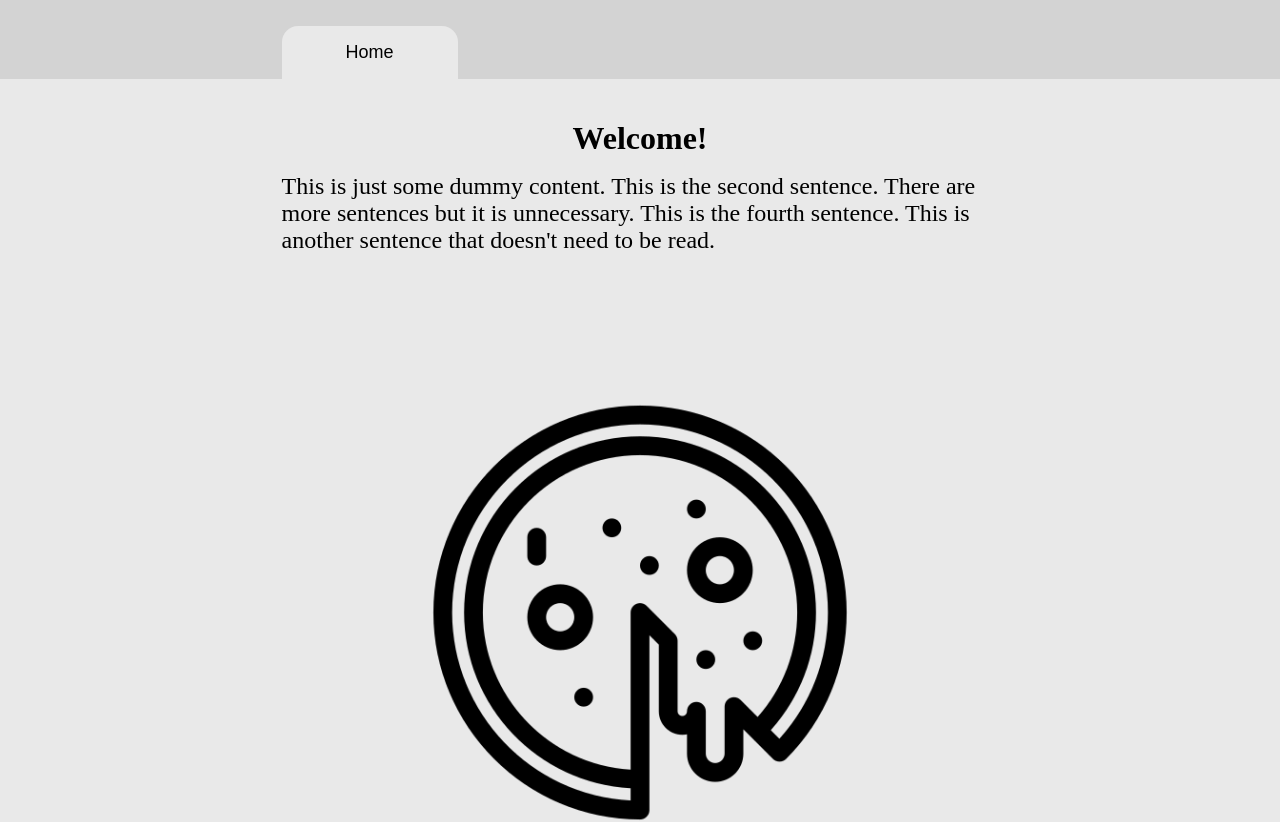
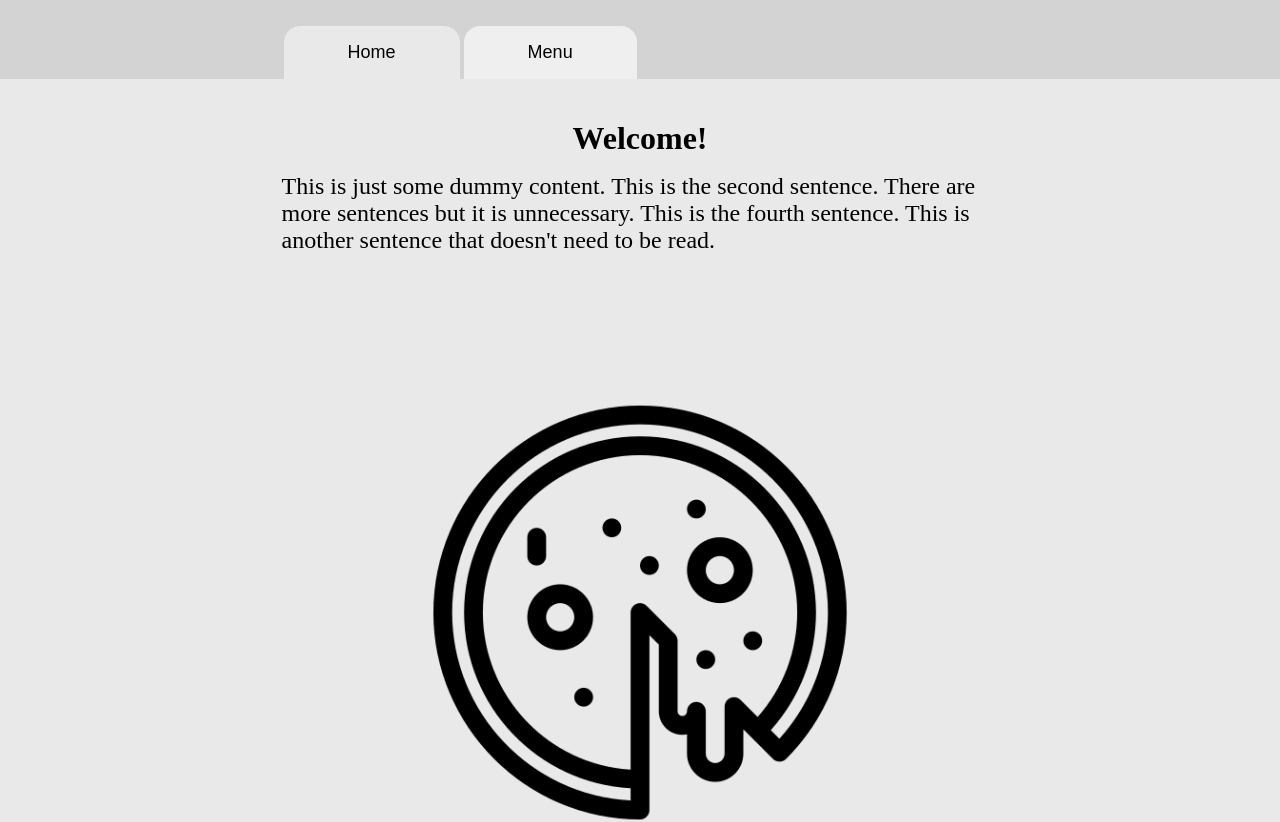
Before and after one commit to Xauzu/odin-restaurant-page, a website built with webpack: page dist/index.html in a window 1280 px wide. Shown: the top 822 px of the page. Built offline with nearby package versions, Linux system fonts and the light colour scheme.

Commit message:
Add menu page

```diff
--- a/src/index.js
+++ b/src/index.js
@@ -1,6 +1,6 @@
 import './style.css'
 import home, { homeTab } from './home'
-import menu from './menu'
+import menu, { menuTab } from './menu'
 import about from './about'
 
 const contentDiv = document.querySelector('#content');
@@ -17,12 +17,14 @@ const pageTabs = () => {
 
     // Home Tab, Default
     if (homeTab()) {
-        let hTab = () => homeTab(loadPage(home()));
-        let newTab = hTab();
+        let newTab = homeTab();
         newTab.classList.add('active');
         menuBar.appendChild(newTab);
     }
     barContainer.appendChild(menuBar);
+
+    // Menu Tab
+    if (menuTab()) menuBar.appendChild(menuTab());
 
     return barContainer;
 }
--- a/src/menu.js
+++ b/src/menu.js
@@ -1,4 +1,5 @@
 import pizza from './pizza.png';
+import { loadPage } from './index';
 
 export default function menu() {
     let contentBody = document.createElement('div')
@@ -23,5 +24,8 @@ export function menuTab() {
     let tab = document.createElement('button');
     tab.textContent = "Menu";
     tab.classList.add('tabButton', 'menuButton');
+    tab.addEventListener('click', () => {
+        loadPage(menu());
+    });
     return tab;
 };
--- a/src/style.css
+++ b/src/style.css
@@ -30,7 +30,7 @@ body {
 
 .tabButton {
     border-radius: 16px 16px 0px 0px;
-    margin-top: 2vw;
+    margin: 2vw 2px 0px 2px;
     padding: 1rem 4rem;
     font-size: large;
 }
```
Also changed, not shown: dist/main.js.
